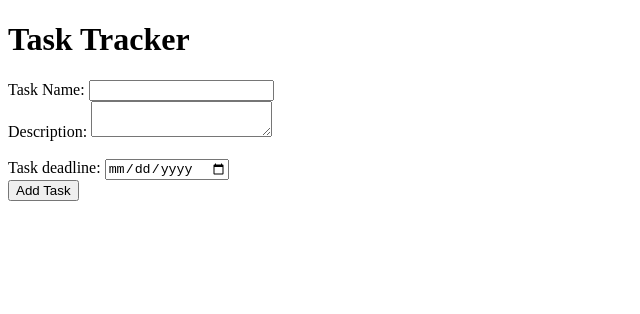
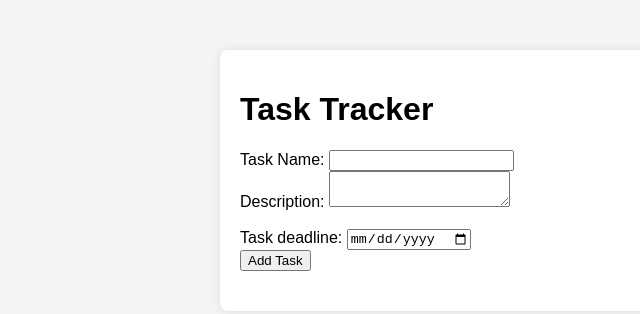
Before and after one commit to shwarzbergzelda/Project-1-Task-Tracker, a plain HTML site: page index.html in a window 1280 px wide. Shown: the whole page, without its empty margins (0-640 px from the left). Drawn offline with Linux system fonts and the light colour scheme.

Commit message:
link html to css, change page title

```diff
--- a/index.html
+++ b/index.html
@@ -3,7 +3,8 @@
 <head>
     <meta charset="UTF-8">
     <meta name="viewport" content="width=<device-width>, initial-scale=1.0">
-    <title>Document</title>
+    <link rel="stylesheet" href="style.css">
+    <title>Task Tracker</title>
 </head>
 <body>
     <div class="container">
```
